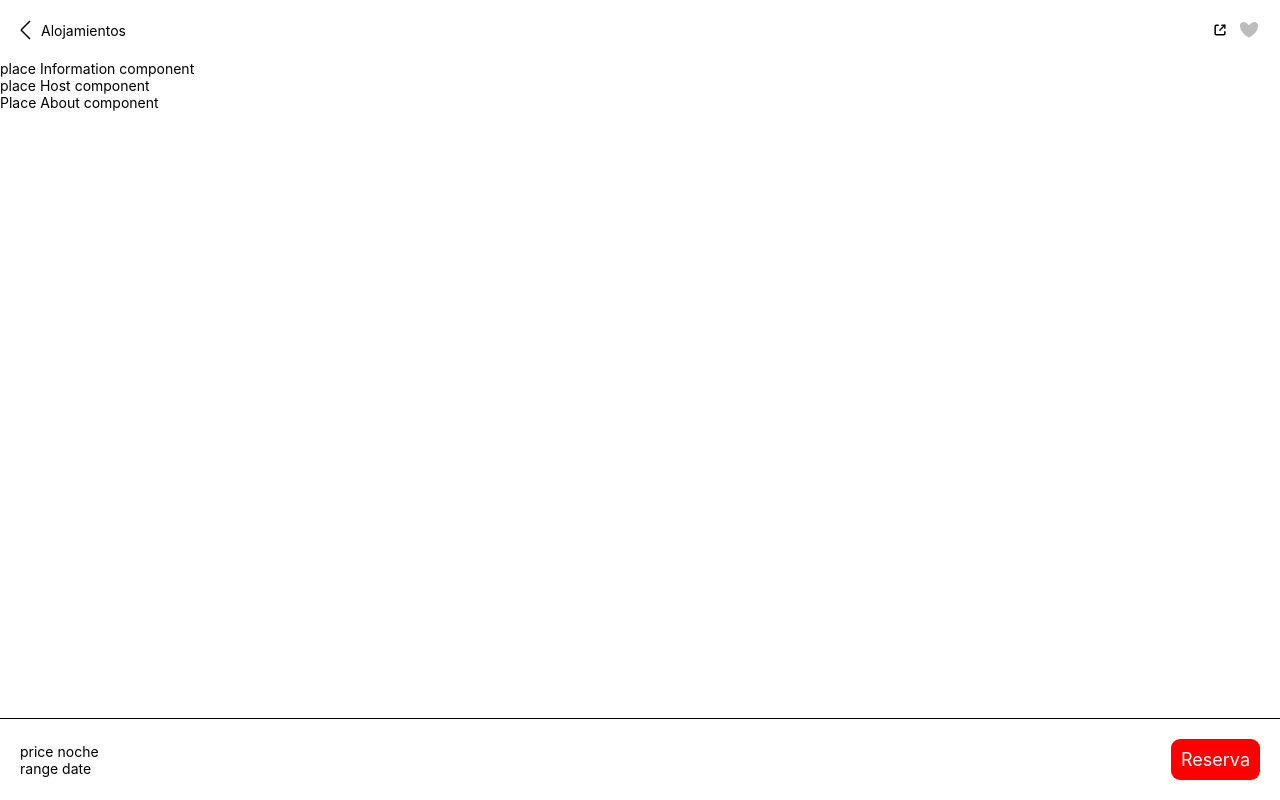
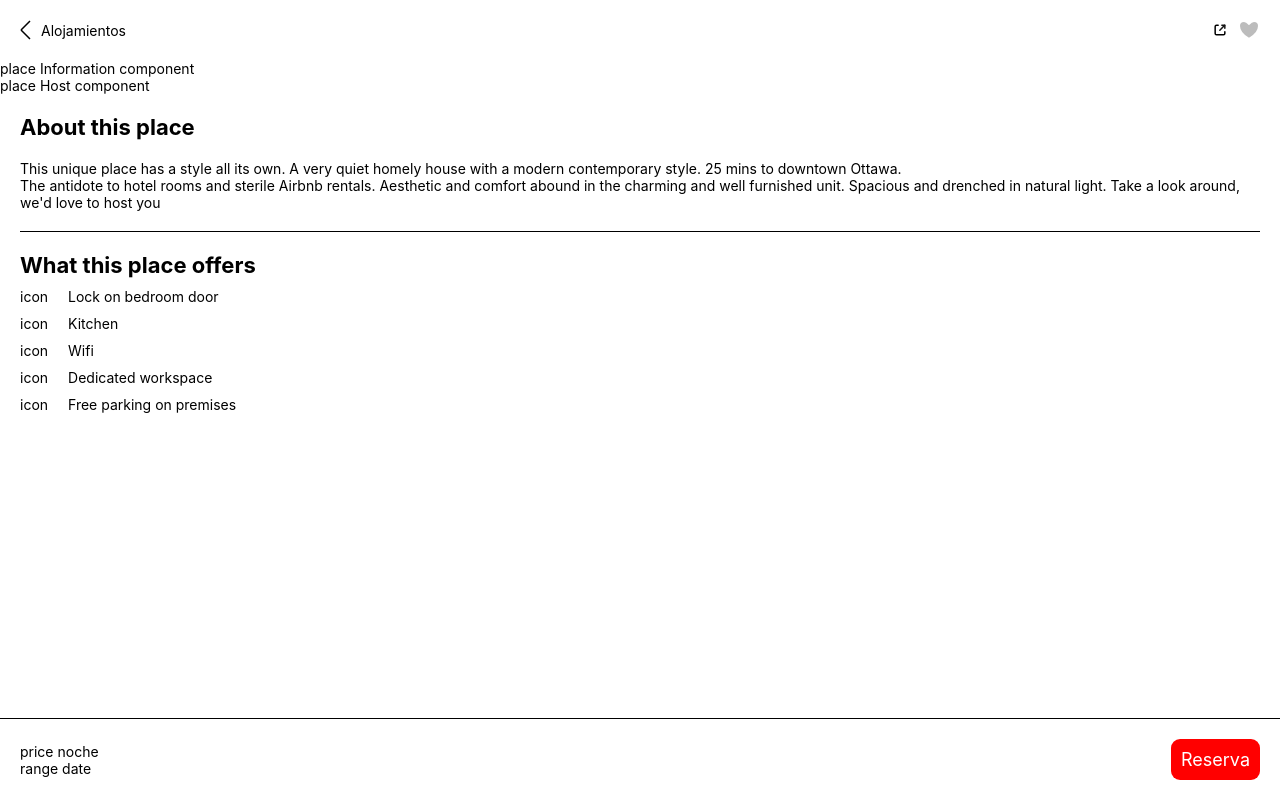
Before and after one commit to theonlylooker/react-nerdery-clone-app-challenge, a React (Vite) app: page /place/1 in a window 1280 px wide. Built offline with nearby package versions, Linux system fonts and the light colour scheme; a web font is replaced by a local one.

Commit message:
feat: add basic UI

```diff
--- /dev/null
+++ b/src/placeAbout/PlaceAbout.tsx
@@ -0,0 +1,68 @@
+import React from "react";
+import styled from "styled-components";
+
+const PlaceAboutSubtitle = styled.h2`
+  font-size: ${({ theme }) => `${theme.fontSize.xxl}`};
+`;
+const PlaceAboutLayout = styled.div`
+  padding: 20px;
+`;
+
+const PlaceAboutIntroduction = styled.div`
+  display: flex;
+  flex-direction: column;
+  gap: 20px;
+  border-bottom: 1px solid black;
+  padding-bottom: 20px;
+`;
+const PlaceAboutFeatures = styled.div`
+  display: flex;
+  flex-direction: column;
+  gap: 10px;
+  padding: 20px 0px;
+`;
+const PlaceAboutFeaturesItems = styled.div`
+  display: flex;
+  gap: 20px;
+`;
+const PlaceAbout = () => {
+  return (
+    <PlaceAboutLayout>
+      <PlaceAboutIntroduction>
+        <PlaceAboutSubtitle>About this place</PlaceAboutSubtitle>
+        <p>
+          This unique place has a style all its own. A very quiet homely house
+          with a modern contemporary style. 25 mins to downtown Ottawa. <br />
+          The antidote to hotel rooms and sterile Airbnb rentals. Aesthetic and
+          comfort abound in the charming and well furnished unit. Spacious and
+          drenched in natural light. Take a look around, we'd love to host you
+        </p>
+      </PlaceAboutIntroduction>
+      <PlaceAboutFeatures>
+        <PlaceAboutSubtitle>What this place offers</PlaceAboutSubtitle>
+        <PlaceAboutFeaturesItems>
+          <div>icon</div>
+          <div>Lock on bedroom door</div>
+        </PlaceAboutFeaturesItems>
+        <PlaceAboutFeaturesItems>
+          <div>icon</div>
+          <div>Kitchen</div>
+        </PlaceAboutFeaturesItems>
+        <PlaceAboutFeaturesItems>
+          <div>icon</div>
+          <div>Wifi</div>
+        </PlaceAboutFeaturesItems>
+        <PlaceAboutFeaturesItems>
+          <div>icon</div>
+          <div>Dedicated workspace</div>
+        </PlaceAboutFeaturesItems>
+        <PlaceAboutFeaturesItems>
+          <div>icon</div>
+          <div>Free parking on premises</div>
+        </PlaceAboutFeaturesItems>
+      </PlaceAboutFeatures>
+    </PlaceAboutLayout>
+  );
+};
+
+export default PlaceAbout;
--- a/src/placeDetails/PlaceDetails.tsx
+++ b/src/placeDetails/PlaceDetails.tsx
@@ -2,6 +2,7 @@ import React from "react";
 import { useParams } from "react-router-dom";
 import PlaceHeader from "../placeHeader/PlaceHeader";
 import PlaceDate from "../placeDate/PlaceDate";
+import PlaceAbout from "../placeAbout/PlaceAbout";
 
 const PlaceDetails = () => {
   const { id } = useParams();
@@ -10,7 +11,7 @@ const PlaceDetails = () => {
       <PlaceHeader />
       <div>place Information component</div>
       <div>place Host component</div>
-      <div>Place About component</div>
+      <PlaceAbout />
       <div style={{ position: "fixed", bottom: 0, width: "100%" }}>
         <PlaceDate />
       </div>
```
